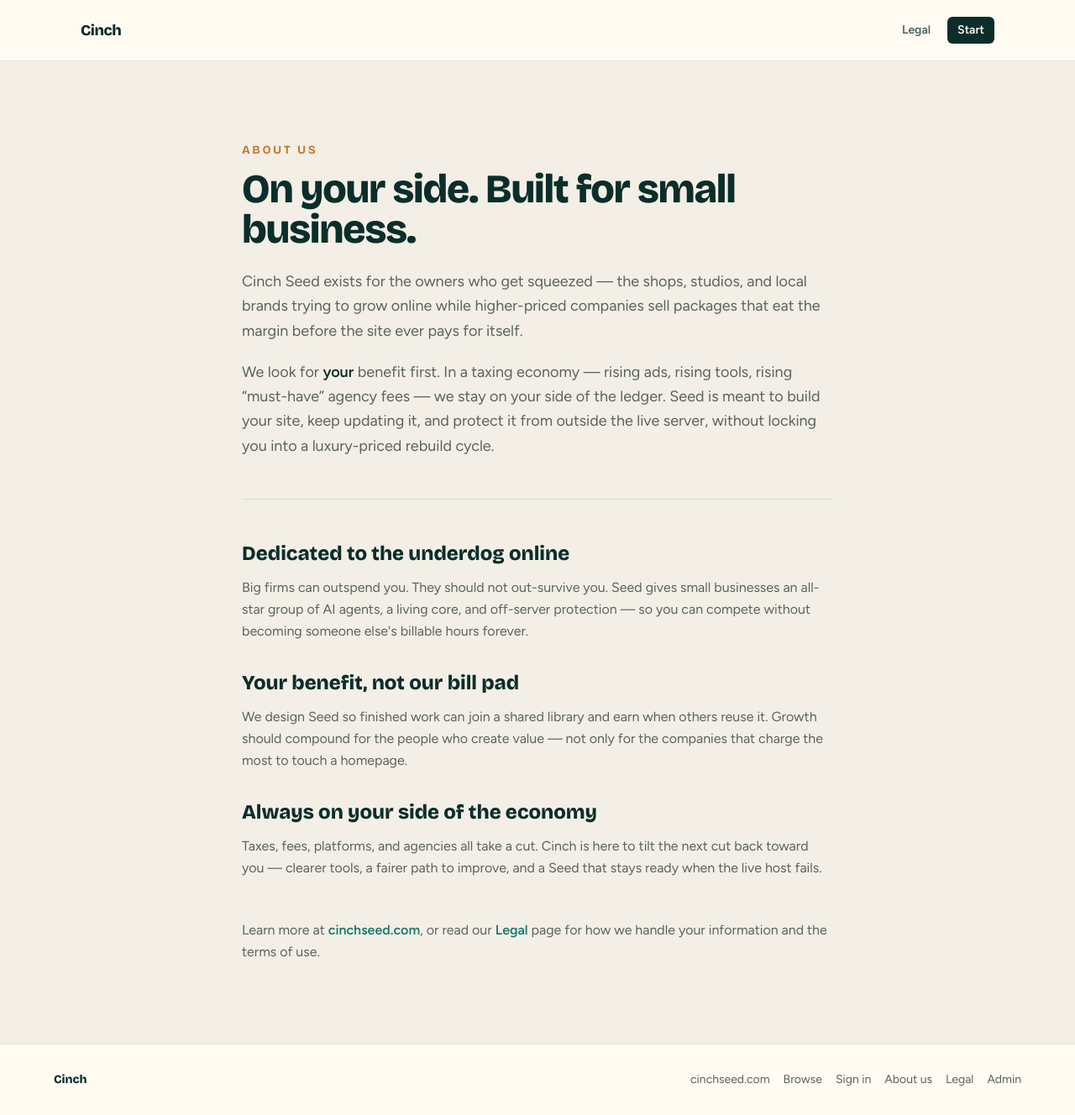
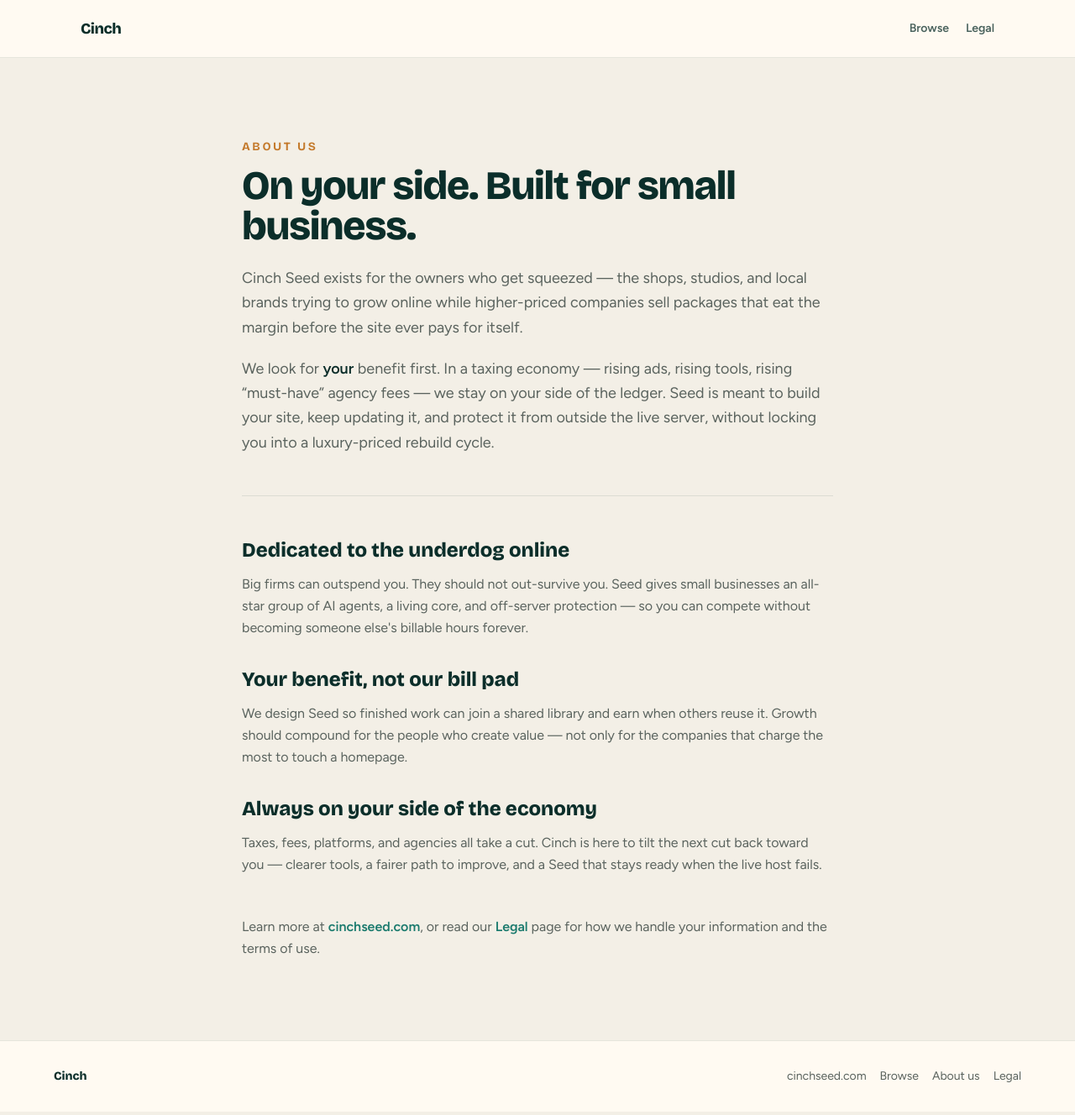
Before and after one commit to 7809tom-sys/Cinch, a Next.js app: page /about in a window 1280 px wide. Shown: the whole page at 84% size. Built offline with nearby package versions, Linux system fonts and the light colour scheme.

Commit message:
Remove Login and Start from public navigation
Plant a Seed and other CTAs go to Browse instead of Master
admin Google login. Keep /login and /admin reachable by URL
only so the broken OAuth gate is not the public front door.

Co-authored-by: 7809tom-sys <7809tom-sys@users.noreply.github.com>

```diff
--- a/src/app/about/page.tsx
+++ b/src/app/about/page.tsx
@@ -20,14 +20,11 @@ export default function AboutPage() {
             Cinch
           </Link>
           <nav className="flex items-center gap-5 text-sm font-semibold text-brand-deep/75">
+            <Link href="/browse" className="transition-colors hover:text-brand-deep">
+              Browse
+            </Link>
             <Link href="/legal" className="transition-colors hover:text-brand-deep">
               Legal
-            </Link>
-            <Link
-              href="/admin"
-              className="rounded-md bg-brand-deep px-3 py-1.5 text-foam transition-colors hover:bg-brand"
-            >
-              Start
             </Link>
           </nav>
         </div>
--- a/src/app/browse/page.tsx
+++ b/src/app/browse/page.tsx
@@ -25,8 +25,8 @@ export default async function BrowsePage() {
             Cinch
           </Link>
           <nav className="flex items-center gap-5 text-sm font-semibold text-brand-deep/75">
-            <Link href="/login" className="transition-colors hover:text-brand-deep">
-              Log in
+            <Link href="/about" className="transition-colors hover:text-brand-deep">
+              About
             </Link>
             {customer ? (
               <Link
@@ -35,14 +35,7 @@ export default async function BrowsePage() {
               >
                 My Seeds
               </Link>
-            ) : (
-              <Link
-                href="/admin"
-                className="rounded-md bg-brand-deep px-3 py-1.5 text-foam transition-colors hover:bg-brand"
-              >
-                Start
-              </Link>
-            )}
+            ) : null}
           </nav>
         </div>
       </header>
--- a/src/app/legal/page.tsx
+++ b/src/app/legal/page.tsx
@@ -20,14 +20,11 @@ export default function LegalPage() {
             Cinch
           </Link>
           <nav className="flex items-center gap-5 text-sm font-semibold text-brand-deep/75">
+            <Link href="/browse" className="transition-colors hover:text-brand-deep">
+              Browse
+            </Link>
             <Link href="/about" className="transition-colors hover:text-brand-deep">
               About us
-            </Link>
-            <Link
-              href="/admin"
-              className="rounded-md bg-brand-deep px-3 py-1.5 text-foam transition-colors hover:bg-brand"
-            >
-              Start
             </Link>
           </nav>
         </div>
--- a/src/app/page.tsx
+++ b/src/app/page.tsx
@@ -30,15 +30,6 @@ export default function Home() {
             </Link>
             <Link href="/about" className="transition-colors hover:text-brand-deep">
               About
-            </Link>
-            <Link href="/login" className="transition-colors hover:text-brand-deep">
-              Sign in
-            </Link>
-            <Link
-              href="/login"
-              className="rounded-md bg-brand-deep px-3 py-1.5 text-foam transition-colors hover:bg-brand"
-            >
-              Sign up
             </Link>
           </nav>
         </div>
@@ -77,7 +68,7 @@ export default function Home() {
               </p>
               <div className="animate-sprout mt-9 flex flex-wrap items-center gap-3">
                 <Link
-                  href="/admin"
+                  href="/browse"
                   className="inline-flex h-12 items-center justify-center rounded-md bg-accent px-7 text-sm font-bold text-brand-deep shadow-[0_10px_30px_rgba(232,165,75,0.35)] transition-[transform,background-color] duration-200 hover:-translate-y-0.5 hover:bg-accent-deep hover:text-foam"
                 >
                   Plant a Seed — $99
@@ -254,12 +245,6 @@ export default function Home() {
               >
                 Open the drop zone
               </Link>
-              <Link
-                href="/login"
-                className="inline-flex h-12 items-center justify-center rounded-md border border-foam/30 px-6 text-sm font-bold text-foam transition-colors hover:bg-foam/10"
-              >
-                Sign in with Google
-              </Link>
             </div>
           </div>
         </section>
@@ -283,10 +268,10 @@ export default function Home() {
               live server.
             </p>
             <Link
-              href="/admin"
+              href="/browse"
               className="mt-10 inline-flex h-14 items-center justify-center rounded-md bg-brand-deep px-8 text-base font-bold text-foam transition-[transform,background-color] duration-200 hover:-translate-y-0.5 hover:bg-brand"
             >
-              Meet the all-stars and start
+              Plant a Seed — $99
             </Link>
             <p className="mt-5 text-sm text-muted">
               <a
--- a/src/components/site-footer.tsx
+++ b/src/components/site-footer.tsx
@@ -15,18 +15,12 @@ export function SiteFooter() {
           <Link href="/browse" className="hover:text-brand-deep">
             Browse
           </Link>
-          <Link href="/login" className="hover:text-brand-deep">
-            Sign in
-          </Link>
           <Link href="/about" className="hover:text-brand-deep">
             About us
           </Link>
           <Link href="/legal" className="hover:text-brand-deep">
             Legal
           </Link>
-          <Link href="/admin" className="hover:text-brand-deep">
-            Admin
-          </Link>
         </div>
       </div>
     </footer>
```
